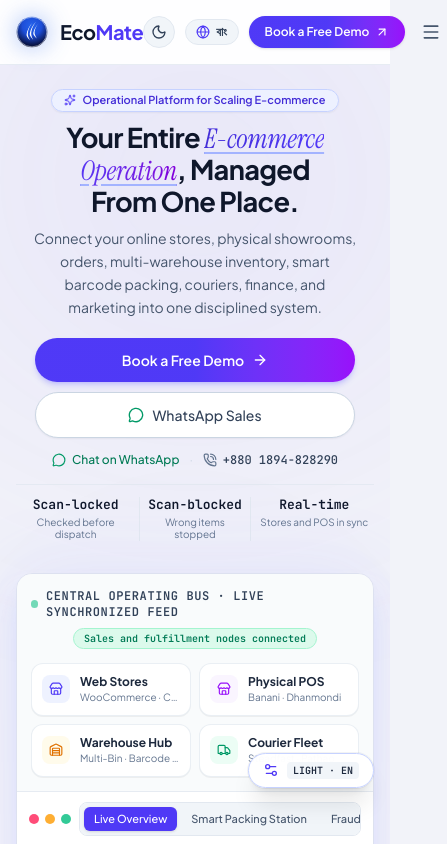
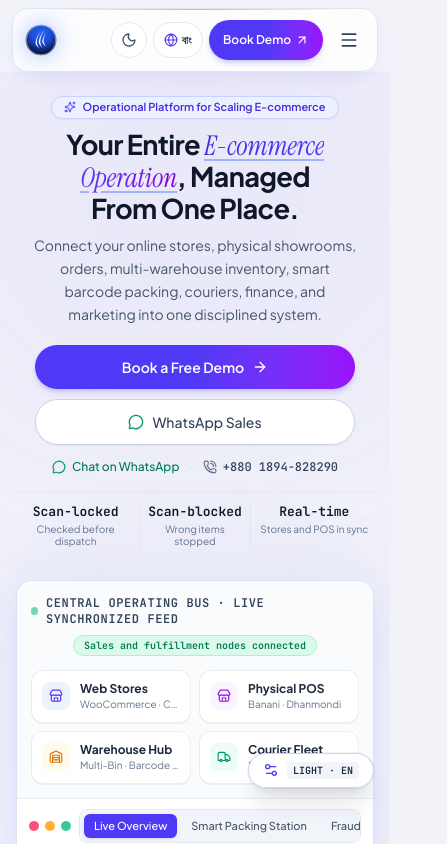
Before and after one commit to MahmudulHasanRiaz/EcoMate-Landing, a React (Vite) app: page / in a window 390 px wide. Shown: the top 844 px of the page, 447 px wide, since content can reach past the window. Built offline with nearby package versions, Linux system fonts and the light colour scheme.

Commit message:
feat: enhance Header component with mobile menu accessibility and visual improvements

```diff
--- a/src/components/Header.tsx
+++ b/src/components/Header.tsx
@@ -1,7 +1,7 @@
-import React, { useState } from 'react';
+import React, { useState, useEffect } from 'react';
 import { EcoMateLogo } from './EcoMateLogo';
 import { LandingContent, Locale, Theme } from '../types/landing';
-import { Globe, Menu, X, ArrowUpRight, PhoneCall, Sun, Moon } from 'lucide-react';
+import { Globe, Menu, X, ArrowUpRight, PhoneCall, Sun, Moon, MessageCircle } from 'lucide-react';
 
 interface HeaderProps {
   content: LandingContent;
@@ -20,6 +20,7 @@ export const Header: React.FC<HeaderProps> = ({
   onToggleTheme,
 }) => {
   const [mobileMenuOpen, setMobileMenuOpen] = useState(false);
+  const [scrolled, setScrolled] = useState(false);
 
   const scrollToSection = (e: React.MouseEvent<HTMLAnchorElement>, href: string) => {
     e.preventDefault();
@@ -30,117 +31,176 @@ export const Header: React.FC<HeaderProps> = ({
     }
   };
 
+  // Close the mobile dropdown with Escape. Cleanup on unmount or close.
+  useEffect(() => {
+    if (!mobileMenuOpen) return;
+    const handleKey = (e: KeyboardEvent) => {
+      if (e.key === 'Escape') setMobileMenuOpen(false);
+    };
+    window.addEventListener('keydown', handleKey);
+    return () => window.removeEventListener('keydown', handleKey);
+  }, [mobileMenuOpen]);
+
+  // Intensify the glass once the hero scrolls away. No size change,
+  // so the sticky pill never shifts page layout.
+  useEffect(() => {
+    const hero = document.querySelector('#hero');
+    if (!hero) return;
+    const observer = new IntersectionObserver(
+      ([entry]) => setScrolled(!entry.isIntersecting),
+      { threshold: 0, rootMargin: '-72px 0px 0px 0px' }
+    );
+    observer.observe(hero);
+    return () => observer.disconnect();
+  }, []);
+
+  const shortCta = locale === 'en' ? 'Book Demo' : 'ডেমো বুক';
+
   return (
-    <header className="sticky top-0 z-40 w-full border-b border-slate-200/80 dark:border-white/[0.08] bg-white/90 dark:bg-[#07080E]/90 backdrop-blur-md transition-colors">
-      <div className="mx-auto flex h-16 max-w-7xl items-center justify-between px-4 sm:px-6 lg:px-8">
-        {/* Zone 1: Single element wordmark brand mark matching top bar contract */}
+    <header className="sticky top-0 z-40 px-3 pt-2 sm:px-6 sm:pt-3">
+      <div className="relative mx-auto max-w-7xl">
+        {/* Floating glass pill. Detached from viewport edges on every breakpoint.
+            Light: white glass at 80%+ opacity with indigo-tinted shadow.
+            Dark: navy glass with inner top highlight. */}
+        <div className={`relative flex h-16 items-center justify-between gap-2 overflow-hidden rounded-2xl border py-0 pr-2 pl-3 backdrop-blur-xl transition-all duration-300 sm:pl-4 ${scrolled ? 'border-[#D5DBF0] bg-white/90 shadow-[0_12px_32px_-8px_rgba(99,102,241,0.28),inset_0_1px_0_rgba(255,255,255,0.9)] dark:border-white/15 dark:bg-[#0B0D18]/90 dark:shadow-[0_12px_32px_-8px_rgba(0,0,0,0.7),inset_0_1px_0_rgba(255,255,255,0.08)]' : 'border-[#E0E4F2] bg-white/80 shadow-[0_8px_24px_-10px_rgba(99,102,241,0.22),inset_0_1px_0_rgba(255,255,255,0.9)] dark:border-white/10 dark:bg-[#0B0D18]/80 dark:shadow-[0_8px_24px_-10px_rgba(0,0,0,0.6),inset_0_1px_0_rgba(255,255,255,0.08)]'}`}>
+          {/* Glossy light streak across the top edge */}
+          <div
+            aria-hidden="true"
+            className="pointer-events-none absolute inset-x-6 top-0 h-px bg-gradient-to-r from-transparent via-indigo-400/60 to-transparent dark:via-indigo-300/40"
+          />
+
+          {/* Left: brand mark */}
           <a
-          href="#"
-          className="flex items-center gap-2 group transition-opacity hover:opacity-90"
+            href="#hero"
+            onClick={(e) => scrollToSection(e, '#hero')}
+            className="flex min-w-0 shrink-0 items-center gap-2 rounded-lg transition-opacity hover:opacity-90 focus-visible:ring-2 focus-visible:ring-indigo-500 focus-visible:outline-none"
             aria-label="EcoMate Home"
           >
-          <EcoMateLogo size={32} />
+            <EcoMateLogo
+              size={32}
+              wordmarkClassName="hidden text-lg font-bold tracking-tight text-slate-900 sm:inline dark:text-white"
+            />
           </a>
 
-        {/* Zone 2: 4-6 clean text navigation links */}
-        <nav className="hidden lg:flex items-center gap-7 text-sm font-medium text-slate-600 dark:text-slate-300">
+          {/* Center: desktop nav in normal flow, centered via flex. Never overlaps. */}
+          <nav
+            aria-label="Primary"
+            className="hidden min-w-0 flex-1 items-center justify-center gap-5 text-[13px] font-medium whitespace-nowrap text-slate-600 xl:flex 2xl:gap-7 2xl:text-sm dark:text-slate-300"
+          >
             {content.header.nav.map((item) => (
               <a
                 key={item.href}
                 href={item.href}
                 onClick={(e) => scrollToSection(e, item.href)}
-              className="transition-colors hover:text-slate-900 dark:hover:text-white hover:underline underline-offset-8 decoration-indigo-600/40 dark:decoration-indigo-400/40"
+                className="rounded-md px-1 py-1 transition-colors duration-200 hover:text-slate-950 focus-visible:ring-2 focus-visible:ring-indigo-500 focus-visible:outline-none dark:hover:text-white"
               >
                 {item.label}
               </a>
             ))}
           </nav>
 
-        {/* Zone 3: Actions + Theme Switcher + Language Switcher */}
-        <div className="flex items-center gap-2.5 sm:gap-3">
-          {/* Theme Toggle Button */}
+          {/* Right: actions */}
+          <div className="flex shrink-0 items-center gap-1.5 sm:gap-2">
+            {/* Theme toggle */}
             <button
               onClick={onToggleTheme}
-            className="flex items-center justify-center h-8 w-8 rounded-full border border-slate-200 dark:border-white/10 bg-slate-100 dark:bg-white/[0.04] text-slate-600 dark:text-slate-300 transition-colors hover:bg-slate-200 dark:hover:bg-white/10 hover:text-slate-900 dark:hover:text-white focus-visible:ring-2 focus-visible:ring-indigo-500 cursor-pointer"
+              className="flex h-9 w-9 cursor-pointer items-center justify-center rounded-full border border-slate-200 bg-white/70 text-slate-600 transition-colors duration-200 hover:bg-slate-100 hover:text-slate-900 focus-visible:ring-2 focus-visible:ring-indigo-500 focus-visible:outline-none dark:border-white/10 dark:bg-white/[0.06] dark:text-slate-300 dark:hover:bg-white/10 dark:hover:text-white"
               title={theme === 'light' ? 'Switch to Dark Mode' : 'Switch to Light Mode'}
               aria-label="Toggle theme"
             >
               {theme === 'light' ? (
-              <Moon className="h-4 w-4 text-slate-700" />
+                <Moon className="h-4 w-4" />
               ) : (
                 <Sun className="h-4 w-4 text-amber-400" />
               )}
             </button>
 
-          {/* Language Toggle Button */}
+            {/* Language toggle */}
             <button
               onClick={onToggleLocale}
-            className="flex items-center gap-1.5 rounded-full border border-slate-200 dark:border-white/10 bg-slate-100 dark:bg-white/[0.04] px-2.5 py-1 text-xs font-medium text-slate-700 dark:text-slate-300 transition-colors hover:bg-slate-200 dark:hover:bg-white/10 hover:text-slate-900 dark:hover:text-white focus-visible:ring-2 focus-visible:ring-indigo-500 cursor-pointer"
+              className="flex h-9 cursor-pointer items-center gap-1 rounded-full border border-slate-200 bg-white/70 px-2.5 text-[11px] font-semibold tracking-wider text-slate-700 uppercase transition-colors duration-200 hover:bg-slate-100 hover:text-slate-900 focus-visible:ring-2 focus-visible:ring-indigo-500 focus-visible:outline-none dark:border-white/10 dark:bg-white/[0.06] dark:text-slate-300 dark:hover:bg-white/10 dark:hover:text-white"
               title={locale === 'en' ? 'Switch to Bangla' : 'Switch to English'}
               aria-label="Toggle language"
             >
               <Globe className="h-3.5 w-3.5 text-indigo-600 dark:text-indigo-400" />
-            <span className="font-semibold uppercase tracking-wider">{locale === 'en' ? 'বাং' : 'EN'}</span>
+              <span>{locale === 'en' ? 'বাং' : 'EN'}</span>
             </button>
 
-          {/* Secondary Quick Call (Desktop) */}
+            {/* Quick call, tablet and up only to protect 360px widths */}
             <a
               href="tel:+8801894828290"
-            className="hidden sm:inline-flex items-center gap-1.5 text-xs font-medium text-slate-600 dark:text-slate-400 hover:text-slate-900 dark:hover:text-white px-2 py-1 transition-colors"
+              className="hidden items-center gap-1.5 rounded-md px-1.5 py-1 text-xs font-medium whitespace-nowrap text-slate-600 transition-colors duration-200 hover:text-slate-950 md:inline-flex dark:text-slate-400 dark:hover:text-white"
             >
               <PhoneCall className="h-3.5 w-3.5 text-indigo-600 dark:text-indigo-400" />
               <span className="font-mono-numbers">01894-828290</span>
             </a>
 
-          {/* Primary CTA */}
+            {/* Primary CTA. Compact label under 420px so the pill never overflows. */}
             <a
               href="#lead-form"
               onClick={(e) => scrollToSection(e, '#lead-form')}
-            className="inline-flex items-center justify-center gap-1.5 rounded-full bg-gradient-to-r from-indigo-600 via-indigo-600 to-purple-600 px-4 py-2 text-xs font-semibold text-white shadow-sm hover:shadow-[0_0_20px_rgba(79,70,229,0.4)] transition-all hover:brightness-110 focus-visible:ring-2 focus-visible:ring-indigo-500 whitespace-nowrap"
+              className="inline-flex h-10 shrink-0 cursor-pointer items-center justify-center gap-1 rounded-full bg-gradient-to-r from-indigo-600 via-indigo-600 to-purple-600 px-3.5 text-xs font-semibold whitespace-nowrap text-white shadow-md shadow-indigo-500/25 transition-all duration-200 hover:shadow-indigo-500/40 hover:brightness-110 focus-visible:ring-2 focus-visible:ring-indigo-500 focus-visible:ring-offset-2 focus-visible:outline-none active:scale-[0.98] sm:px-5"
             >
-            <span>{content.header.ctaBookDemo}</span>
-            <ArrowUpRight className="h-3.5 w-3.5" />
+              <span className="hidden min-[420px]:inline">{content.header.ctaBookDemo}</span>
+              <span className="min-[420px]:hidden">{shortCta}</span>
+              <ArrowUpRight className="h-3.5 w-3.5 shrink-0" />
             </a>
 
-          {/* Mobile Menu Trigger */}
+            {/* Mobile menu trigger */}
             <button
-            onClick={() => setMobileMenuOpen(!mobileMenuOpen)}
-            className="lg:hidden flex items-center justify-center rounded-lg p-1.5 text-slate-600 dark:text-slate-300 hover:bg-slate-100 dark:hover:bg-white/10 hover:text-slate-900 dark:hover:text-white"
-            aria-label="Toggle menu"
+              onClick={() => setMobileMenuOpen((v) => !v)}
+              className="flex h-10 w-10 shrink-0 cursor-pointer items-center justify-center rounded-full text-slate-700 transition-colors duration-200 hover:bg-slate-100 hover:text-slate-950 focus-visible:ring-2 focus-visible:ring-indigo-500 focus-visible:outline-none xl:hidden dark:text-slate-200 dark:hover:bg-white/10 dark:hover:text-white"
+              aria-label={mobileMenuOpen ? 'Close menu' : 'Open menu'}
               aria-expanded={mobileMenuOpen}
+              aria-controls="mobile-nav-panel"
             >
               {mobileMenuOpen ? <X className="h-5 w-5" /> : <Menu className="h-5 w-5" />}
             </button>
           </div>
         </div>
 
-      {/* Mobile Drawer Menu */}
+        {/* Mobile dropdown panel. Absolute overlay anchored to the pill,
+            same glass language, never pushes page content around. */}
         {mobileMenuOpen && (
-        <div className="lg:hidden border-b border-slate-200 dark:border-white/10 bg-white dark:bg-[#090B14]/98 px-6 py-5 shadow-2xl backdrop-blur-xl animate-in slide-in-from-top-2 duration-200">
-          <nav className="flex flex-col gap-3">
+          <div
+            id="mobile-nav-panel"
+            className="absolute inset-x-0 top-[calc(100%+8px)] overflow-hidden rounded-2xl border border-[#E0E4F2] bg-white/90 p-2 shadow-xl shadow-indigo-200/40 backdrop-blur-xl xl:hidden dark:border-white/10 dark:bg-[#0B0D18]/95 dark:shadow-black/60"
+          >
+            <nav aria-label="Mobile" className="flex flex-col">
               {content.header.nav.map((item) => (
                 <a
                   key={item.href}
                   href={item.href}
                   onClick={(e) => scrollToSection(e, item.href)}
-                className="rounded-lg px-3 py-2 text-sm font-medium text-slate-700 dark:text-slate-200 hover:bg-slate-100 dark:hover:bg-white/[0.06] hover:text-slate-900 dark:hover:text-white"
+                  className="flex cursor-pointer items-center justify-between rounded-xl px-3.5 py-2.5 text-sm font-medium text-slate-700 transition-colors duration-200 hover:bg-indigo-50 hover:text-slate-950 focus-visible:ring-2 focus-visible:ring-indigo-500 focus-visible:outline-none dark:text-slate-200 dark:hover:bg-white/[0.06] dark:hover:text-white"
                 >
-                {item.label}
+                  <span>{item.label}</span>
+                  <ArrowUpRight className="h-3.5 w-3.5 text-slate-400 dark:text-slate-500" />
                 </a>
               ))}
-            <div className="mt-3 pt-3 border-t border-slate-200 dark:border-white/10 flex flex-col gap-2">
+            </nav>
+
+            <div className="mt-1 grid grid-cols-2 gap-2 border-t border-slate-200/80 p-2 dark:border-white/10">
               <a
                 href="https://wa.me/8801894828290?text=Hello%20EcoMate%20Team%2C%20I%20would%20like%20to%20know%20more%20about%20the%20platform"
                 target="_blank"
                 rel="noreferrer"
-                className="flex items-center justify-center gap-2 rounded-lg bg-emerald-50 dark:bg-emerald-600/20 border border-emerald-300 dark:border-emerald-500/30 py-2.5 text-xs font-semibold text-emerald-700 dark:text-emerald-400 hover:bg-emerald-100 dark:hover:bg-emerald-600/30"
+                className="flex cursor-pointer items-center justify-center gap-1.5 rounded-xl border border-emerald-300 bg-emerald-50 py-2.5 text-xs font-semibold text-emerald-700 transition-colors duration-200 hover:bg-emerald-100 focus-visible:ring-2 focus-visible:ring-emerald-500 focus-visible:outline-none dark:border-emerald-500/30 dark:bg-emerald-500/15 dark:text-emerald-300 dark:hover:bg-emerald-500/25"
               >
-                WhatsApp Direct Support
+                <MessageCircle className="h-3.5 w-3.5" />
+                <span>WhatsApp</span>
+              </a>
+              <a
+                href="tel:+8801894828290"
+                className="flex cursor-pointer items-center justify-center gap-1.5 rounded-xl border border-slate-200 bg-slate-50 py-2.5 text-xs font-semibold text-slate-700 transition-colors duration-200 hover:bg-slate-100 focus-visible:ring-2 focus-visible:ring-indigo-500 focus-visible:outline-none dark:border-white/10 dark:bg-white/[0.06] dark:text-slate-200 dark:hover:bg-white/10"
+              >
+                <PhoneCall className="h-3.5 w-3.5" />
+                <span className="font-mono-numbers">01894-828290</span>
               </a>
             </div>
-          </nav>
           </div>
         )}
+      </div>
     </header>
   );
 };
--- a/src/index.css
+++ b/src/index.css
@@ -16,6 +16,16 @@
     background-color: #f2f3f9;
     color: #0f172a;
     transition: background-color 0.2s ease, color 0.2s ease;
+  }
+
+  /* Floating header offset: anchors land below the glass pill, not under it */
+  section[id] {
+    scroll-margin-top: 84px;
+  }
+
+  /* Hard clip for any stray wide decoration on small viewports */
+  #root {
+    overflow-x: clip;
   }
 
   /* Designed light system: indigo-tinted paper, not flat inversion.
```
Lines whose indentation alone changed are shown as unchanged.
